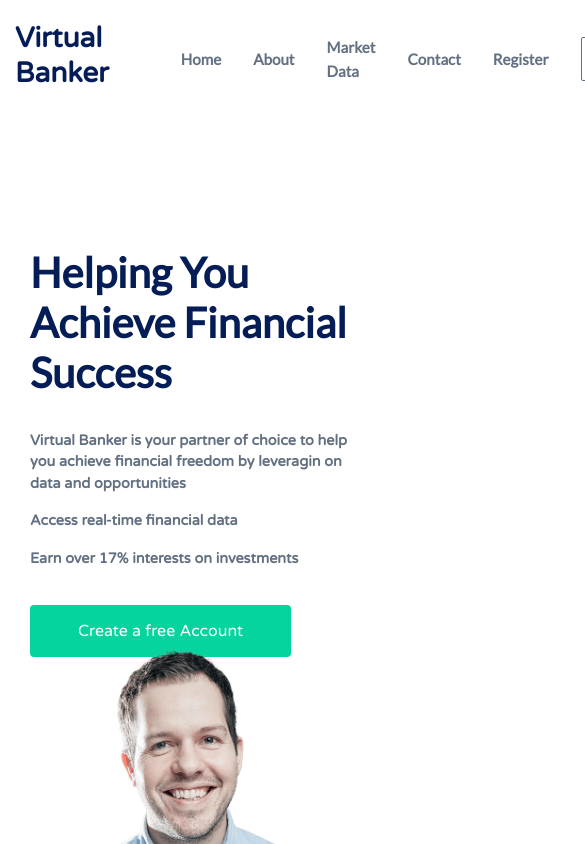
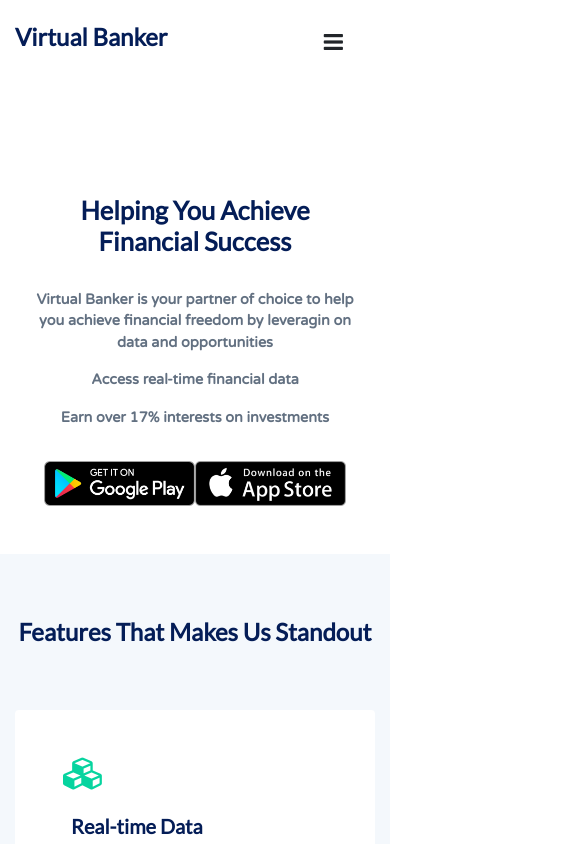
Before and after one commit to Achilles45/virtual-banker, a Vue app: page / in a window 390 px wide. Shown: the top 844 px of the page, 585 px wide, since content can reach past the window. Built offline with nearby package versions, Linux system fonts and the light colour scheme; the HTML template or start-up script is replaced by a standard one.

Commit message:
Added mobile responsiveness

```diff
--- a/src/components/Banner.vue
+++ b/src/components/Banner.vue
@@ -2,16 +2,19 @@
     <section class="banner__wrapper container-fluid">
         <div class="container">
             <div class="row">
-                <div class="col-md-6 banner-text">
+                <div class="col-md-6 col-sm-12 banner-text">
                     <h3>Helping you achieve financial success</h3>
                      <p>Virtual Banker is your partner of choice to help you achieve financial freedom by leveragin on data and opportunities</p>
                     <div class="banner__text__description">
                        <p>Access real-time financial data</p>
                        <p>Earn over 17% interests on investments</p>
                     </div>
-                    <router-link to="/register" class="register__btn">Create a free Account</router-link>
+                    <div class="banner__img">
+                        <img src="../assets/google-play-badge.webp" class="img-fluid google-icon" alt="">
+                        <img src="../assets/iosbadge-101-image.webp" class="img-fluid ios-icon" alt="">
+                    </div>
                 </div>
-                <div class="col-md-6">
+                <div class="col-md-6 d-none d-md-block">
                     <img src="../assets/banner-img-3.png" class="img-fluid" alt="">
                 </div>
             </div>
@@ -29,7 +32,7 @@ export default {
     position: relative;
     z-index: -2 !important;
     // background: red;
-    padding-top: 8rem;
+    padding-top: 7rem;
     .banner-text{
         h3{
             font-weight: bolder;
@@ -47,7 +50,7 @@ export default {
             font-weight: bold;
         }
         .banner__text__description{
-            padding-bottom: 2rem;
+            padding-bottom: 1rem;
         }
         .register__btn{
             background: $secondary-color;
@@ -57,11 +60,26 @@ export default {
             border-radius: 4px;
             font-family: 'Varela Round';
             color: #fff;
+            cursor: pointer !important;
             &:hover{
                 background: $primary-color;
                 transition: all ease-in-out .5s;
             }
         }
+        .google-icon, .ios-icon{
+                height: 45px;
+            }
+    }
+}
+
+//MEDIA QUERIES
+@media only screen and (max-width: 990px){
+    .banner-text{
+        text-align:center;
+        padding-bottom: 3rem;
+        h3{
+            font-size: 1.6rem !important;
+        }
     }
 }
 </style>
--- a/src/components/Features.vue
+++ b/src/components/Features.vue
@@ -1,5 +1,5 @@
 <template>
-    <section class="features">
+    <section class="features container-fluid">
         <div class="features__contents container">
             <div class="row">
                 <div class="col-12 text-center features__heading">
@@ -73,4 +73,12 @@ export default {
         }
     }
 }
+
+
+//MEDIA QUERIES
+@media only screen and (max-width: 990px){
+    .features__heading h4{
+        font-size: 1.5rem !important;
+    }
+}
 </style>
--- a/src/components/Info.vue
+++ b/src/components/Info.vue
@@ -65,4 +65,12 @@ export default {
         }
     }
 }
+
+
+//MEDIA QUERIES
+@media only screen and (max-width: 990px){
+     .info__wrapper h4{
+         font-size: 1.5rem !important;
+     }
+}
 </style>
--- a/src/components/Navbar.vue
+++ b/src/components/Navbar.vue
@@ -7,16 +7,16 @@
                         <h3><router-link to="/" class="logo-link"> Virtual Banker</router-link></h3>
                     </div>
                     <div class="navbar__links">
-                        <ul class="nav__links d-flex justify-content-between align-items-center">
-                            <li><router-link to="/" class="nav__link home">Home</router-link></li>
-                            <li><router-link to="/about" class="nav__link about">About</router-link></li>
-                            <li><router-link to="/data" class="nav__link data">Market Data</router-link></li>
-                            <li><router-link to="/contact" class="nav__link contact">Contact</router-link></li>
-                            <li><router-link to="/register" class="nav__link register">Register</router-link></li>
-                            <li><router-link to="/login" class="nav__link login">Login</router-link></li>
+                        <ul class="nav__links d-flex justify-content-between">
+                            <li><router-link to="/" class="nav__link home animated slideInLeft delay-1">Home</router-link></li>
+                            <li><router-link to="/about" class="nav__link about animated slideInLeft delay-2">About</router-link></li>
+                            <li><router-link to="/data" class="nav__link data animated slideInLeft delay-3">Market Data</router-link></li>
+                            <li><router-link to="/contact" class="nav__link contact animated slideInLeft delay-4">Contact</router-link></li>
+                            <li><router-link to="/register" class="nav__link register animated slideInLeft delay-5">Register</router-link></li>
+                            <li><router-link to="/login" class="nav__link login animated slideInLeft delay-6">Login</router-link></li>
                         </ul>
                     </div>
-                    <div class="navbar__toggler d-none">
+                    <div @click="showNav()" class="navbar__toggler">
                         <i class="fa fa-bars"></i>
                     </div>
                 </div>
@@ -36,6 +36,12 @@ export default {
                     nav.classList.remove('fix__nav');
                 }
             }
+    },
+    methods:{
+        showNav:function(){
+            const nav = document.querySelector('.nav__links');
+            nav.classList.toggle('show__nav');
+        }
     }
 }
 </script>
@@ -52,8 +58,9 @@ export default {
         .logo-link{
             color: $primary-color;
             font-weight: bold;
-            font-family: 'Varela Round';
+            font-family: 'Lato';
             text-decoration: none;
+            font-size: 1.5rem;
         }
     }
     .nav__links{
@@ -79,6 +86,9 @@ export default {
             }
         }
     }
+    .navbar__toggler{
+        display: none;
+    }
 }
 }
 
@@ -100,4 +110,56 @@ export default {
         }
 }
 }
+
+
+//MEDIA QUERIES
+@media only screen and (max-width: 990px){
+     .logo-link{
+         font-size: 1.2rem;
+         padding-top: .4rem;
+     }
+    .nav__links{
+        background: $primary-color;
+        flex-direction: column;
+        position: absolute;
+        right:0;
+        top: 10%;
+        z-index: 100;
+        width: 100%;
+        min-height:350px;
+        padding: 1.3rem 0;
+        display: none !important;
+        li{
+            margin-left: 0 !important;
+        }
+        // height: calc(100vh - 20%);
+    }
+    .show__nav{
+        display: block !important;
+        transition: all ease-in-out .5s;
+    }
+     .nav__link{
+         padding: 2rem;
+         color: #fff !important;
+         font-weight: normal !important;
+     }
+     .login{
+        border: none !important;
+        padding: 0rem 2rem !important;
+        }
+    .navbar__toggler{
+        display: block !important;
+        padding-right: 2rem;
+        font-size: 1.4rem;
+        cursor: pointer;
+    }
+    .fix__nav{
+        padding: 1rem 0;
+        .nav__link{
+        padding: 0 2rem !important;
+        color: #fff !important;
+        font-weight: normal !important;
+        }
+    }
+}
 </style>
--- a/src/components/Process.vue
+++ b/src/components/Process.vue
@@ -60,4 +60,12 @@ export default {
         }
     }
 }
+
+
+//MEDIA QUERIES
+@media only screen and (max-width: 990px){
+    .process__heading h4{
+        font-size: 1.35rem !important;
+    }
+}
 </style>
--- a/src/components/Security.vue
+++ b/src/components/Security.vue
@@ -55,4 +55,12 @@ export default {
     .security-logo{
         max-height: 350px !important;
     }
+
+
+    //MEDIA QUERIES
+    @media only screen and (max-width: 990px){
+        .security h4{
+            font-size: 1.6rem !important;
+        }
+    }
 </style>
--- a/src/components/Support.vue
+++ b/src/components/Support.vue
@@ -4,7 +4,7 @@
             <div class="container">
                 <div class="row">
                     <div class="col-md-5">
-                        <img src="../assets/support.png" class="img-fluid" alt="">
+                        <img src="../assets/support.png" class="img-fluid mb-4" alt="">
                     </div>
                     <div class="col-md-1"></div>
                     <div class="col-md-5">
@@ -54,4 +54,12 @@ export default {
         }
     }
 }
+
+
+//MEDIA QUERIES
+@media only screen and (max-width: 990px){
+      .security__contents h4{
+          font-size: 1.4rem;
+      }
+}
 </style>
--- a/src/views/Login.vue
+++ b/src/views/Login.vue
@@ -73,6 +73,7 @@ export default {
         }
         input[type=email], input[type=password]{
             height: 2.9rem;
+            border-radius: 0;
             &::placeholder{
                 font-size:.9rem;
                 font-family:'Lato';
```
